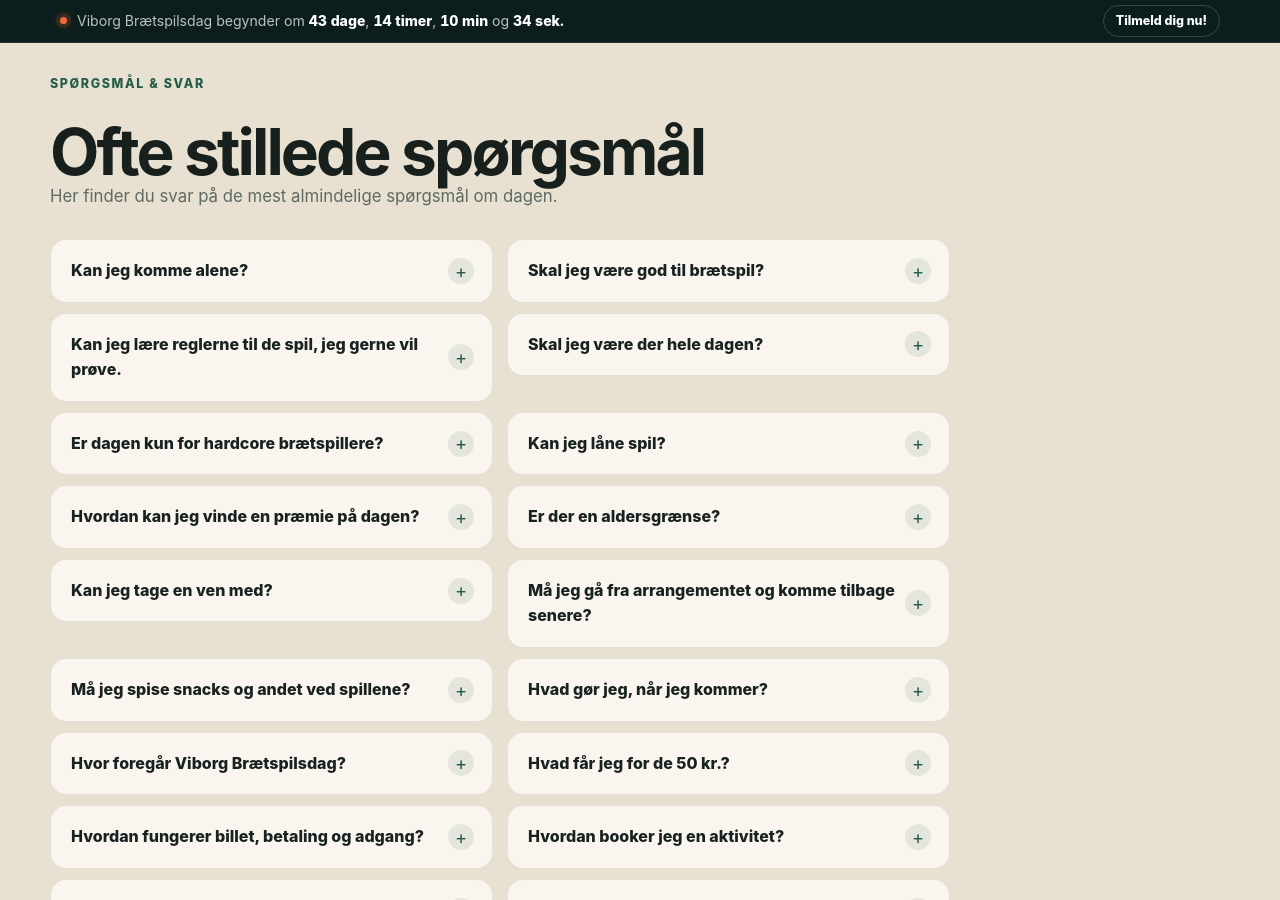
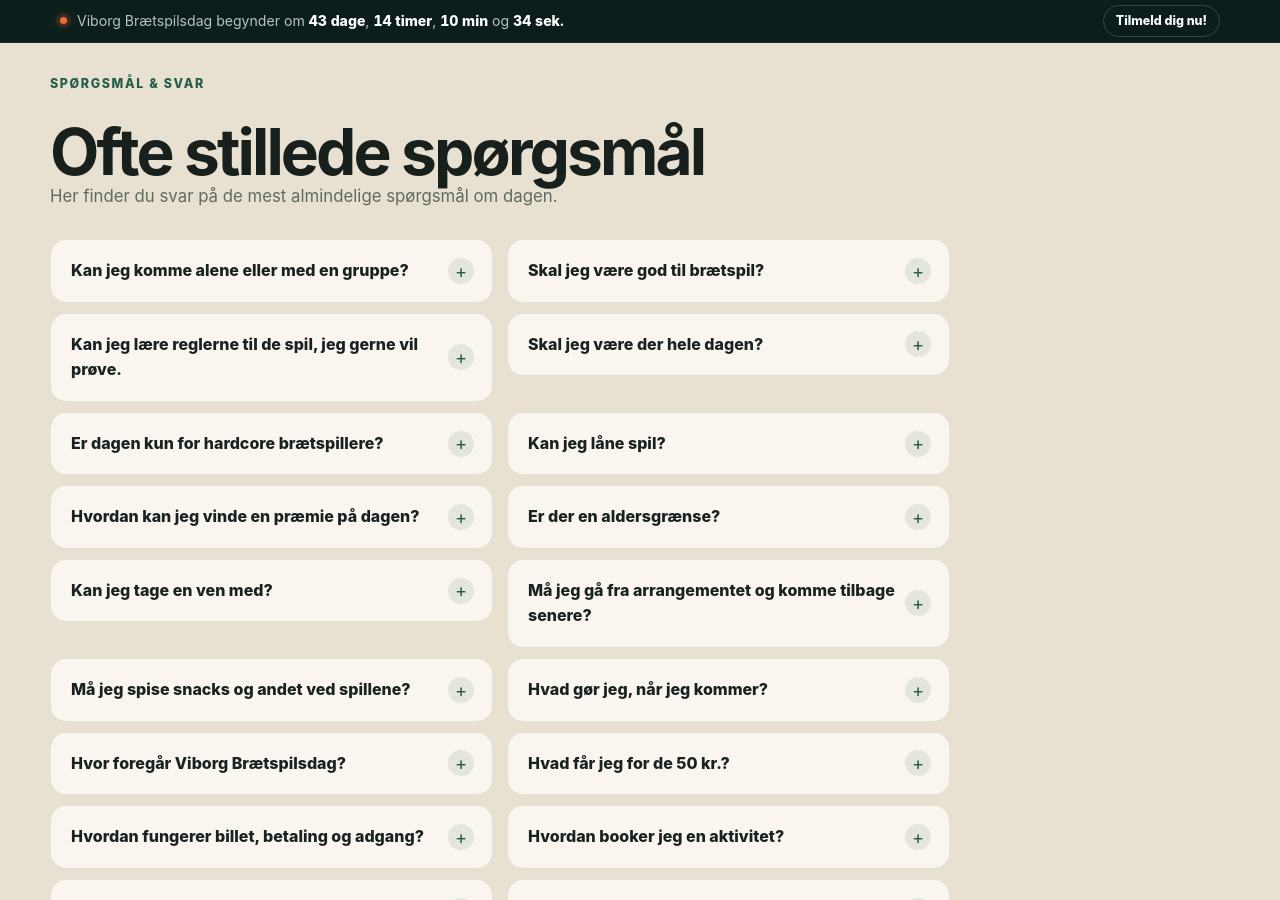
Before and after one commit to Andrejao/spilex, a Jekyll site: the page built from index5.html, in a window 1280 px wide and 900 px high, scrolled down 4458 px. Built offline with Jekyll 4.4.1, drawn with Linux system fonts in a browser that asks for light colours; some of the changed lines change nothing that is shown.

Commit message:
Update index5.html

```diff
--- a/index5.html
+++ b/index5.html
@@ -430,10 +430,10 @@
   <div class="faq-list">
 
     <details class="faq-item">
-      <summary>Kan jeg komme alene?</summary>
+      <summary>Kan jeg komme alene eller med en gruppe?</summary>
       <p>
-   Ja. Du er meget velkommen til at komme alene. Vi hjælper med at finde andre deltagere,
-    et åbent bord eller en aktivitet, du kan gå med i.</p>
+   Ja. Du er meget velkommen til at komme alene og med en gruppe. Vi hjælper med at finde andre deltagere,
+    et åbent bord eller en aktivitet, man kan gå med i.</p>
     </details>
 
 
@@ -449,7 +449,7 @@
       <summary>Kan jeg lære reglerne til de spil, jeg gerne vil prøve.</summary>
       <p>
         Muligvis! Flere af aktiviteterne er netop
-        lær-at-spille-sessioner, hvor du bliver hjulpet i gang.
+        lær-at-spille-sessioner, hvor du bliver hjulpet i gang. Se dem under aktiviteter.
       </p>
     </details>
 
@@ -457,7 +457,7 @@
     <details class="faq-item">
       <summary>Skal jeg være der hele dagen?</summary>
       <p>
-        Nej. Kom i et par timer eller bliv hele dagen. Du kan også komme og gå, som du vil... men vi vil så gerne have du bli'r lidt længere (Fakta&#8482;).
+        Kom i et par timer eller bliv hele dagen. Du kan også komme og gå, som du vil... men vi vil så gerne have du bli'r lidt længere (Fakta&#8482;).
       </p>
     </details>
 
@@ -465,7 +465,7 @@
     <details class="faq-item">
       <summary>Er dagen kun for hardcore brætspillere?</summary>
       <p>
-        Nej. Dagen er både for begyndere, hyggespillere og
+        Dagen er både for begyndere, hyggespillere og
         brætspilsentusiaster. Du tilmelder dig bare en aktivitet, der passer bedst til dit ambitionsniveau.
       </p>
     </details>
@@ -475,7 +475,7 @@
     <details class="faq-item">
       <summary>Kan jeg låne spil?</summary>
       <p>
-        Ja. Du kan låne spil fra brætspilsbiblioteket, som rummer
+        Du kan låne spil fra brætspilsbiblioteket, som rummer
         et par hundrede brætspil. Pas godt på dem, da de er privat udlånt.
       </p>
     </details>
@@ -493,7 +493,7 @@
       <summary>Er der en aldersgrænse?</summary>
       <p>
         Alle er velkomne, og børn er meget velkomne sammen med voksne.
-        Vi arbejder på at få aktiviter for børn og unge, men pt er der ikke et særskilt børneprogram, og aktiviteterne er primært
+        Klubberne i Viborg kommer og laver aktiviter for børn og unge og har et særskilt program, hvor man kan være med. Vores aktiviteter er primært
         målrettet unge og voksne. Alle kan dog låne spil – eksempelvis
         familiespil – fra brætspilsbiblioteket og finde plads ved de
         åbne spilleborde.
@@ -571,8 +571,8 @@
   <summary>Hvad får jeg for de 50 kr.?</summary>
   <p>
     Adgang til hele arrangementet, brætspilsbiblioteket,
-    åbne spilleborde, aktiviteter, konkurrencer, lodtrækninger,
-    hygge og nye bekendtskaber.
+    åbne spilleborde, aktiviteter,
+    hygge og nye bekendtskaber... og måske en præmie?! :-o
   </p>
 </details>
 
```
